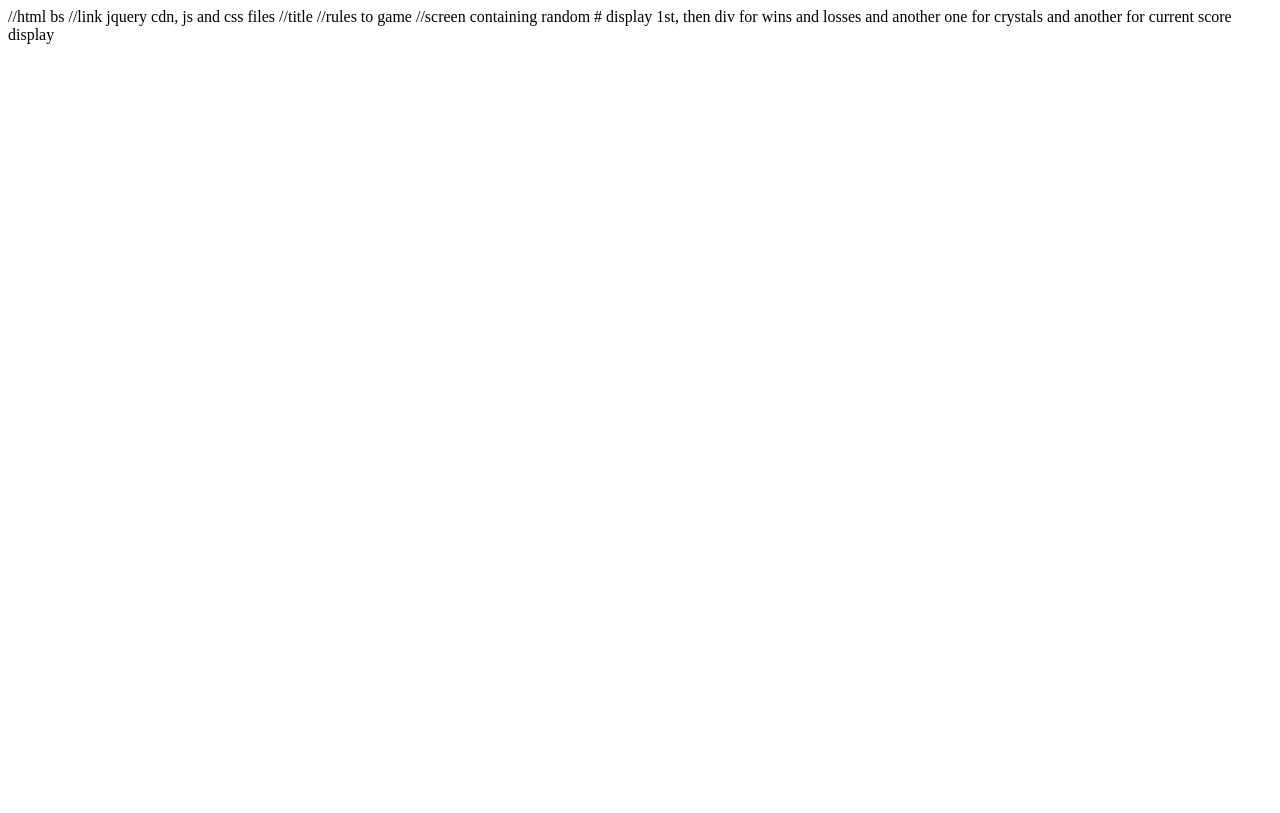
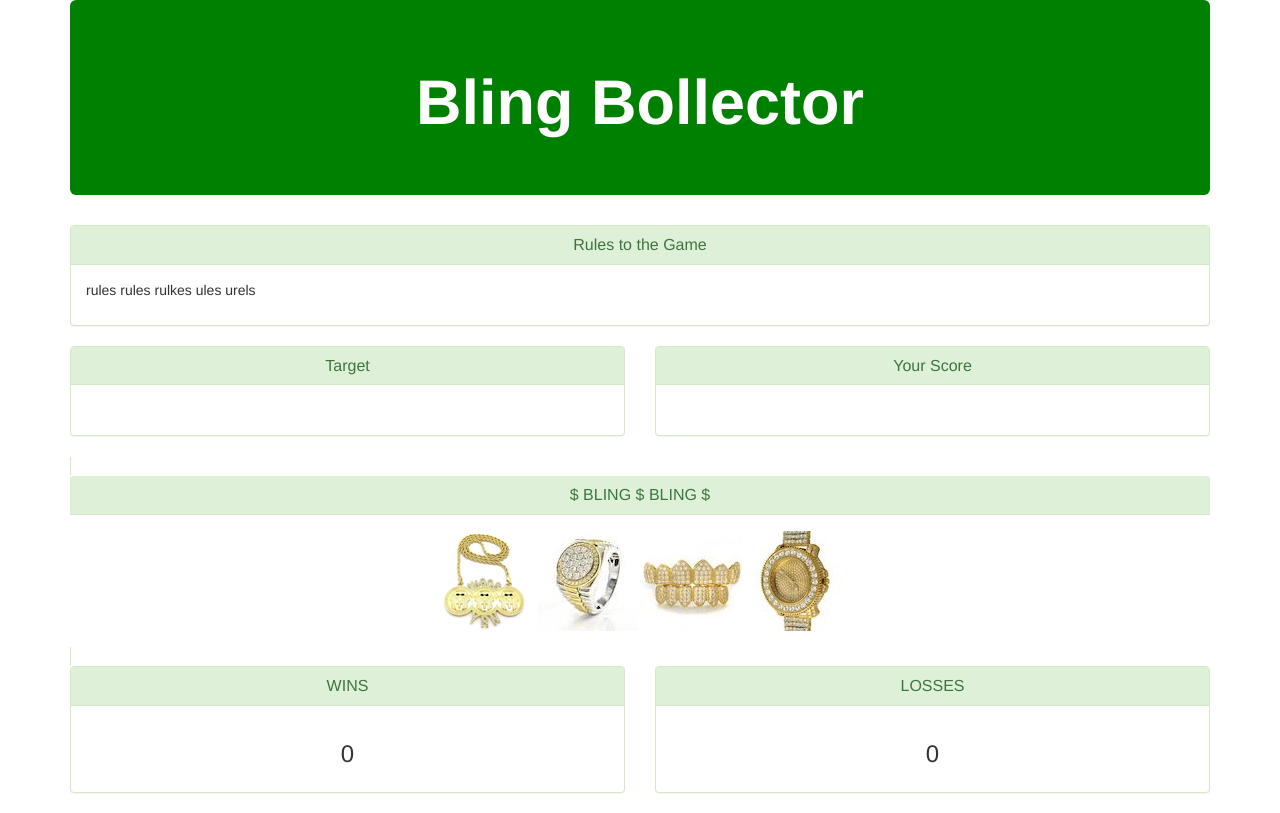
Before and after one commit to aahmed10/Week-4-game, a plain HTML site: page index.html in a window 1280 px wide. Drawn offline with nearby package versions, Linux system fonts and the light colour scheme.

Commit message:
html and style done

```diff
--- a/assets/css/reset.css
+++ b/assets/css/reset.css
@@ -0,0 +1,43 @@
+html, body, div, span, applet, object, iframe,
+h1, h2, h3, h4, h5, h6, p, blockquote, pre,
+a, abbr, acronym, address, big, cite, code,
+del, dfn, em, img, ins, kbd, q, s, samp,
+small, strike, strong, sub, sup, tt, var,
+b, u, i, center,
+dl, dt, dd, ol, ul, li,
+fieldset, form, label, legend,
+table, caption, tbody, tfoot, thead, tr, th, td,
+article, aside, canvas, details, embed,
+figure, figcaption, footer, header, hgroup,
+menu, nav, output, ruby, section, summary,
+time, mark, audio, video {
+	margin: 0;
+	padding: 0;
+	border: 0;
+	font-size: 100%;
+	font: inherit;
+	vertical-align: baseline;
+}
+/* HTML5 display-role reset for older browsers */
+article, aside, details, figcaption, figure,
+footer, header, hgroup, menu, nav, section {
+	display: block;
+}
+body {
+	line-height: 1;
+}
+ol, ul {
+	list-style: none;
+}
+blockquote, q {
+	quotes: none;
+}
+blockquote:before, blockquote:after,
+q:before, q:after {
+	content: '';
+	content: none;
+}
+table {
+	border-collapse: collapse;
+	border-spacing: 0;
+}
--- a/index.html
+++ b/index.html
@@ -1,10 +1,126 @@
-//html bs
+<!DOCTYPE html>
+<html lang="en-us">
+	<head>
+		<meta charset="UTF-8">
+		<title>Bling Bollector</title>
+		<!-- Reset CSS -->
+   		<link rel="stylesheet" href="assets/css/reset.css">
+		<!-- Bootstrap CSS -->
+		<link rel="stylesheet" href="https://maxcdn.bootstrapcdn.com/bootstrap/3.3.7/css/bootstrap.min.css" integrity="sha384-BVYiiSIFeK1dGmJRAkycuHAHRg32OmUcww7on3RYdg4Va+PmSTsz/K68vbdEjh4u" crossorigin="anonymous">
+		<!-- JQuery -->
+		 <script type="text/javascript" src="https://cdnjs.cloudflare.com/ajax/libs/jquery/3.2.1/jquery.min.js"></script>
+		<!-- JS file -->
+		<script src="game.js"></script>
 
-//link jquery cdn, js and css files
+	</head>
+	<body>
+		<div class="container">
+	<!--header-->
+		<div class="jumbotron" style="background-color: green; color: white;">
+			<div class="container">
+				<h1 class="text-center"><strong>Bling Bollector</strong></h1>
+			</div>
+		</div>
 
 
-//title
-//rules to game
+	<!--Rules to the game-->
+	<div class="row">
+
+		<div class="col-lg-12">
+					<div class="panel panel-success">
+						<div class="panel-heading">
+							<h3 class="panel-title text-center">Rules to the Game</h3>
+						</div>
+						<div class="panel-body">
+							<p>rules rules rulkes ules urels</p>
+					</div>
+				</div>
+			</div>
+
+		</div>
 
 
-//screen containing random # display 1st, then div for wins and losses and another one for crystals and another for current score display
+
+
+	<div class="row">
+
+		<!-- Target Score -->
+		<div class="col-lg-6">
+
+				<div class="panel panel-success">
+						<div class="panel-heading">
+							<h3 class="panel-title text-center">Target </h3>
+						</div>
+						<div class="panel-body">
+							<h3 class="text-center" id="target-score"></h3>
+						</div>
+					</div>
+				</div>
+
+				<!-- Your Score -->
+				<div class="col-lg-6">
+
+					<div class="panel panel-success">
+						<div class="panel-heading">
+							<h3 class="panel-title text-center">Your Score</h3>
+						</div>
+						<div class="panel-body">
+							<h3 class="text-center" id="your-score"></h3>
+						</div>
+					</div>
+				</div>
+
+		<!--BLING-->
+		<div class="col-lg-12">
+				<dic class="panel panel-success">
+					<div class="panel-heading">
+						<h3 class="panel-title text-center">$ BLING $ BLING $ </h3>
+					</div>
+					<div class="panel-body text-center">
+							<img class src="assets/images/migos.png" alt="" id="migos">
+							<img class src="assets/images/ring.jpg" alt="" id="ring">
+							<img class src="assets/images/grillz.jpg" alt="" id="grillz">
+							<img class src="assets/images/watch.jpeg" alt="" id="watch">
+						</div>
+					</div>
+
+				</div>
+
+
+
+			<!-- Counters Row -->
+			<div class="row">
+
+				<!-- Win Count -->
+				<div class="col-lg-6">
+					<div class="panel panel-success">
+						<div class="panel-heading">
+							<h3 class="panel-title text-center">WINS</h3>
+						</div>
+						<div class="panel-body">
+							<h3 class="text-center" id="win-count">0</h3>
+						</div>
+					</div>
+				</div>
+
+				<!-- Loss Count -->
+				<div class="col-lg-6">
+
+					<div class="panel panel-success">
+						<div class="panel-heading">
+							<h3 class="panel-title text-center">LOSSES</h3>
+						</div>
+						<div class="panel-body">
+							<h3 class="text-center" id="loss-count">0</h3>
+						</div>
+					</div>
+
+				</div>
+			</div>
+
+
+
+
+	<!--main container closing div-->
+	</div>
+	</div>
```
Also changed, not shown: assets/images/grillz.jpg (added), assets/images/migos.png (added), assets/images/ring.jpg (added), assets/images/watch.jpeg (added), 1 other file.
